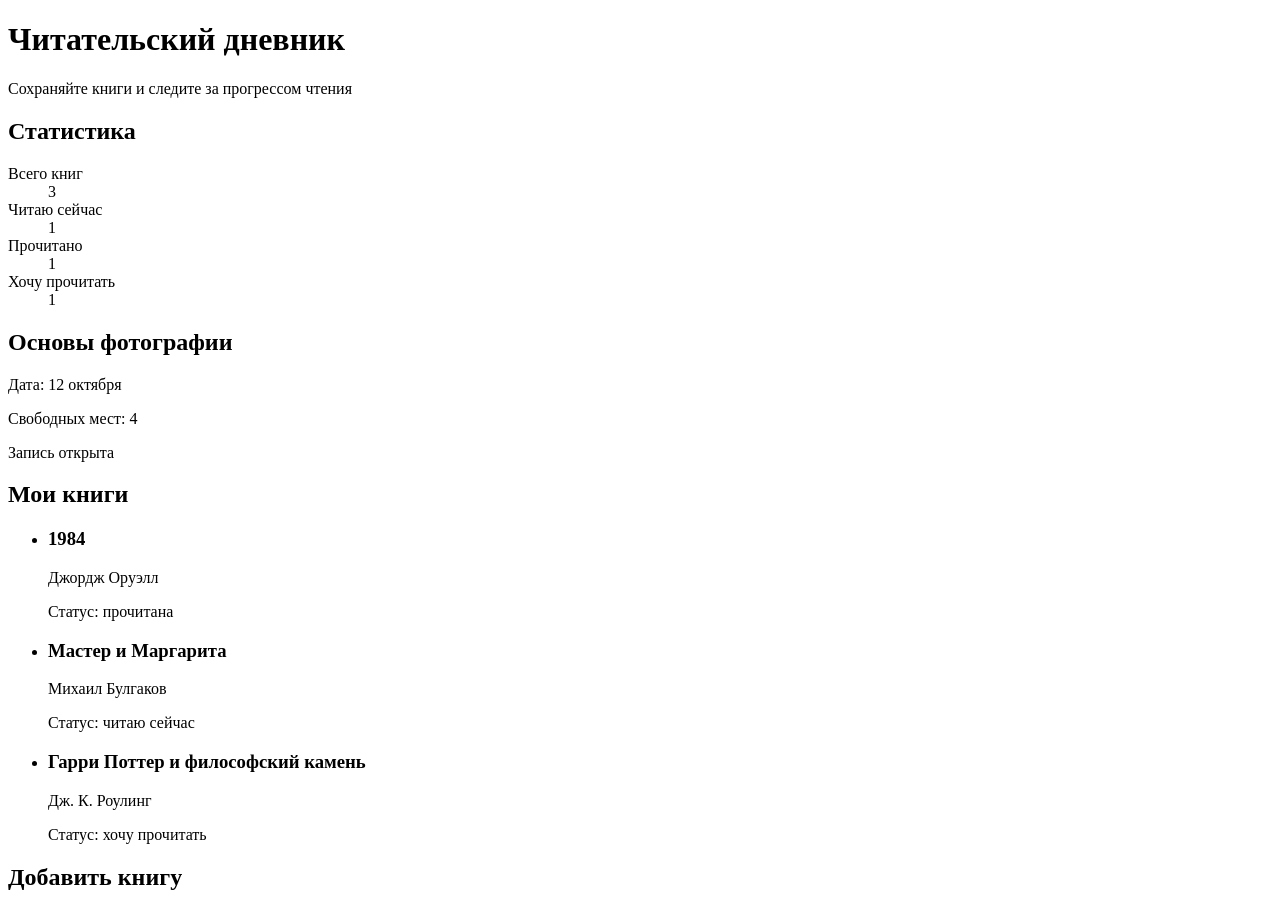
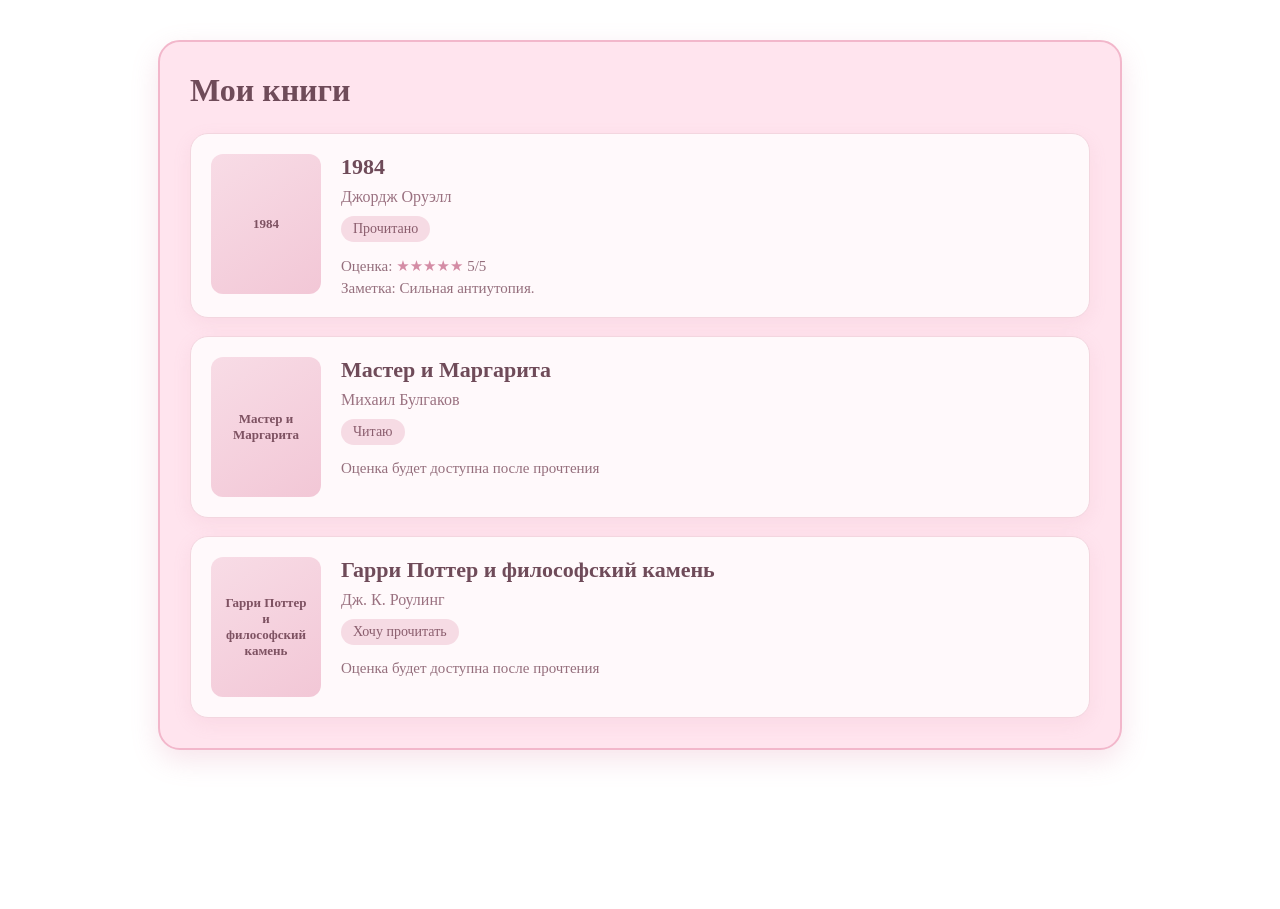
Before and after one commit to monipolarva/reading-diary, a React (Vite) app: page / in a window 1280 px wide. Shown: the top 909 px of the page. After the commit the page ends 800 px from the top, so only its background shows below. Built offline with nearby package versions, Linux system fonts and the light colour scheme.

Commit message:
лекция/практика 5

```diff
--- a/src/App.tsx
+++ b/src/App.tsx
@@ -1,173 +1,11 @@
+import { initialBooks } from "./data/books";
+import BookList from "./components/BookList/BookList";
 import "./App.css";
-import WeatherAdvice from "./components/WeatherAdvice";
-import WorkshopCard from "./components/WorkshopCard/WorkshopCard";
-
 
 function App() {
-  const pageTitle = "Читательский дневник";
-  const pageSubtitle =
-    "Сохраняйте книги и следите за прогрессом чтения";
-
-  const totalBooks = 3;
-  const readingBooks = 1;
-  const completedBooks = 1;
-  const plannedBooks =
-    totalBooks - readingBooks - completedBooks;
-
   return (
-    <main className="page">
-      <header className="page__header">
-        <h1 className="page__title">
-          {pageTitle}
-        </h1>
-
-        <p className="page__subtitle">
-          {pageSubtitle}
-        </p>
-      </header>
-
-      <section className="statistics">
-        <h2 className="statistics__title">
-          Статистика
-        </h2>
-
-        <dl className="statistics__list">
-          <div className="statistics__item">
-            <dt>Всего книг</dt>
-            <dd>{totalBooks}</dd>
-          </div>
-
-          <div className="statistics__item">
-            <dt>Читаю сейчас</dt>
-            <dd>{readingBooks}</dd>
-          </div>
-
-          <div className="statistics__item">
-            <dt>Прочитано</dt>
-            <dd>{completedBooks}</dd>
-          </div>
-
-          <div className="statistics__item">
-            <dt>Хочу прочитать</dt>
-            <dd>{plannedBooks}</dd>
-          </div>
-        </dl>
-      </section>
-
-      <WorkshopCard />
-
-      <section className="books">
-        <h2
-          className="books__title"
-          id="books-title"
-        >
-          Мои книги
-        </h2>
-
-        <ul className="books__list">
-          <li className="books__item">
-            <article className="book-card">
-              <h3 className="book-card__title">
-                1984
-              </h3>
-
-              <p className="book-card__author">
-                Джордж Оруэлл
-              </p>
-
-              <p className="book-card__status">
-                Статус: прочитана
-              </p>
-            </article>
-          </li>
-
-          <li className="books__item">
-            <article className="book-card">
-              <h3 className="book-card__title">
-                Мастер и Маргарита
-              </h3>
-
-              <p className="book-card__author">
-                Михаил Булгаков
-              </p>
-
-              <p className="book-card__status">
-                Статус: читаю сейчас
-              </p>
-            </article>
-          </li>
-
-          <li className="books__item">
-            <article className="book-card">
-              <h3 className="book-card__title">
-                Гарри Поттер и философский камень
-              </h3>
-
-              <p className="book-card__author">
-                Дж. К. Роулинг
-              </p>
-
-              <p className="book-card__status">
-                Статус: хочу прочитать
-              </p>
-            </article>
-          </li>
-        </ul>
-      </section>
-
-      <section className="new-book">
-        <h2>Добавить книгу</h2>
-
-        <form className="book-form">
-          <div className="book-form__field">
-            <label htmlFor="book-title">
-              Название
-            </label>
-
-            <input
-              id="book-title"
-              type="text"
-            />
-          </div>
-
-          <div className="book-form__field">
-            <label htmlFor="book-author">
-              Автор
-            </label>
-
-            <input
-              id="book-author"
-              type="text"
-            />
-          </div>
-
-          <div className="book-form__field">
-            <label htmlFor="book-status">
-              Статус
-            </label>
-
-            <select id="book-status">
-              <option value="want">
-                Хочу прочитать
-              </option>
-
-              <option value="reading">
-                Читаю сейчас
-              </option>
-
-              <option value="done">
-                Прочитано
-              </option>
-            </select>
-          </div>
-
-          <button type="submit">
-            Добавить книгу
-          </button>
-        </form>
-      </section>
-
-      <WeatherAdvice />
+    <main>
+      <BookList books={initialBooks} />
     </main>
   );
 }
--- /dev/null
+++ b/src/components/BookCard/BookCard.css
@@ -0,0 +1,67 @@
+.book-card {
+  display: flex;
+  gap: 20px;
+  padding: 20px;
+  border: 1px solid #f3d6df;
+  border-radius: 18px;
+  background-color: #fff9fb;
+  box-shadow: 0 6px 18px rgba(210, 140, 165, 0.12);
+}
+
+.book-card__cover {
+  width: 90px;
+  min-width: 90px;
+  height: 120px;
+  display: flex;
+  align-items: center;
+  justify-content: center;
+  padding: 10px;
+  border-radius: 12px;
+  background: linear-gradient(145deg, #f8dce6, #f2c7d6);
+  text-align: center;
+}
+
+.book-card__cover-title {
+  font-size: 13px;
+  color: #7e5262;
+  font-weight: 600;
+}
+
+.book-card__content {
+  display: flex;
+  flex-direction: column;
+  align-items: flex-start;
+}
+
+.book-card__title {
+  margin: 0 0 8px;
+  font-size: 22px;
+  color: #6f4b59;
+  font-weight: 600;
+}
+
+.book-card__author {
+  margin: 0 0 10px;
+  font-size: 16px;
+  color: #9a7180;
+}
+
+.book-card__badge {
+  display: inline-block;
+  margin-bottom: 10px;
+  padding: 5px 12px;
+  border-radius: 20px;
+  background-color: #f6dbe4;
+  color: #8a5d6d;
+  font-size: 14px;
+}
+
+.book-card__info {
+  margin: 5px 0 0;
+  color: #956f7d;
+  font-size: 15px;
+}
+
+.book-card__info span {
+  color: #d48ca5;
+}
--- /dev/null
+++ b/src/components/BookCard/BookCard.tsx
@@ -0,0 +1,62 @@
+import { type Book } from "../../types/book";
+import "./BookCard.css";
+
+interface BookCardProps {
+  book: Book;
+}
+
+const statusText = {
+  want: "Хочу прочитать",
+  reading: "Читаю",
+  done: "Прочитано",
+};
+
+export default function BookCard({ book }: BookCardProps) {
+  const rating = book.rating || 0;
+  const stars = "★".repeat(rating);
+
+  return (
+    <article className="book-card">
+      <div className="book-card__cover">
+        <span className="book-card__cover-title">
+          {book.title}
+        </span>
+      </div>
+
+      <div className="book-card__content">
+        <h3 className="book-card__title">
+          {book.title}
+        </h3>
+
+        <p className="book-card__author">
+          {book.author}
+        </p>
+
+        <span className="book-card__badge">
+          {statusText[book.status]}
+        </span>
+
+        {book.status === "done" ? (
+          <>
+            <p className="book-card__info">
+              Оценка:{" "}
+              <span>{stars}</span>
+              {" "}
+              {rating}/5
+            </p>
+
+            {book.note && (
+              <p className="book-card__info">
+                Заметка: {book.note}
+              </p>
+            )}
+          </>
+        ) : (
+          <p className="book-card__info">
+            Оценка будет доступна после прочтения
+          </p>
+        )}
+      </div>
+    </article>
+  );
+}
--- /dev/null
+++ b/src/components/BookList/BookList.css
@@ -0,0 +1,31 @@
+.book-list {
+  max-width: 900px;
+  margin: 40px auto;
+  padding: 30px;
+  border-radius: 22px;
+  background-color: #ffe4ee;
+  border: 2px solid #f2b7cb;
+  box-shadow: 0 10px 28px rgba(214, 120, 155, 0.2);
+}
+
+.book-list__title {
+  margin: 0 0 24px;
+  font-size: 32px;
+  color: #6f4b59;
+  font-weight: 700;
+}
+
+.book-list__item {
+  display: flex;
+  flex-direction: column;
+  gap: 18px;
+}
+
+.book-list__empty {
+  padding: 20px;
+  border-radius: 14px;
+  background-color: #fffafb;
+  color: #a37585;
+  text-align: center;
+  font-size: 17px;
+}
--- /dev/null
+++ b/src/components/BookList/BookList.tsx
@@ -0,0 +1,25 @@
+import { type Book } from "../../types/book";
+import BookCard from "../BookCard/BookCard";
+import "./BookList.css";
+
+interface BookListProps {
+  books: Book[];
+}
+
+export default function BookList({ books }: BookListProps) {
+  return (
+    <section className="book-list">
+      <h2 className="book-list__title">Мои книги</h2>
+
+      {books.length === 0 ? (
+        <p className="book-list__empty">Книг пока нет</p>
+      ) : (
+        <div className="book-list__item">
+          {books.map((book) => (
+            <BookCard key={book.id} book={book} />
+          ))}
+        </div>
+      )}
+    </section>
+  );
+}
```
